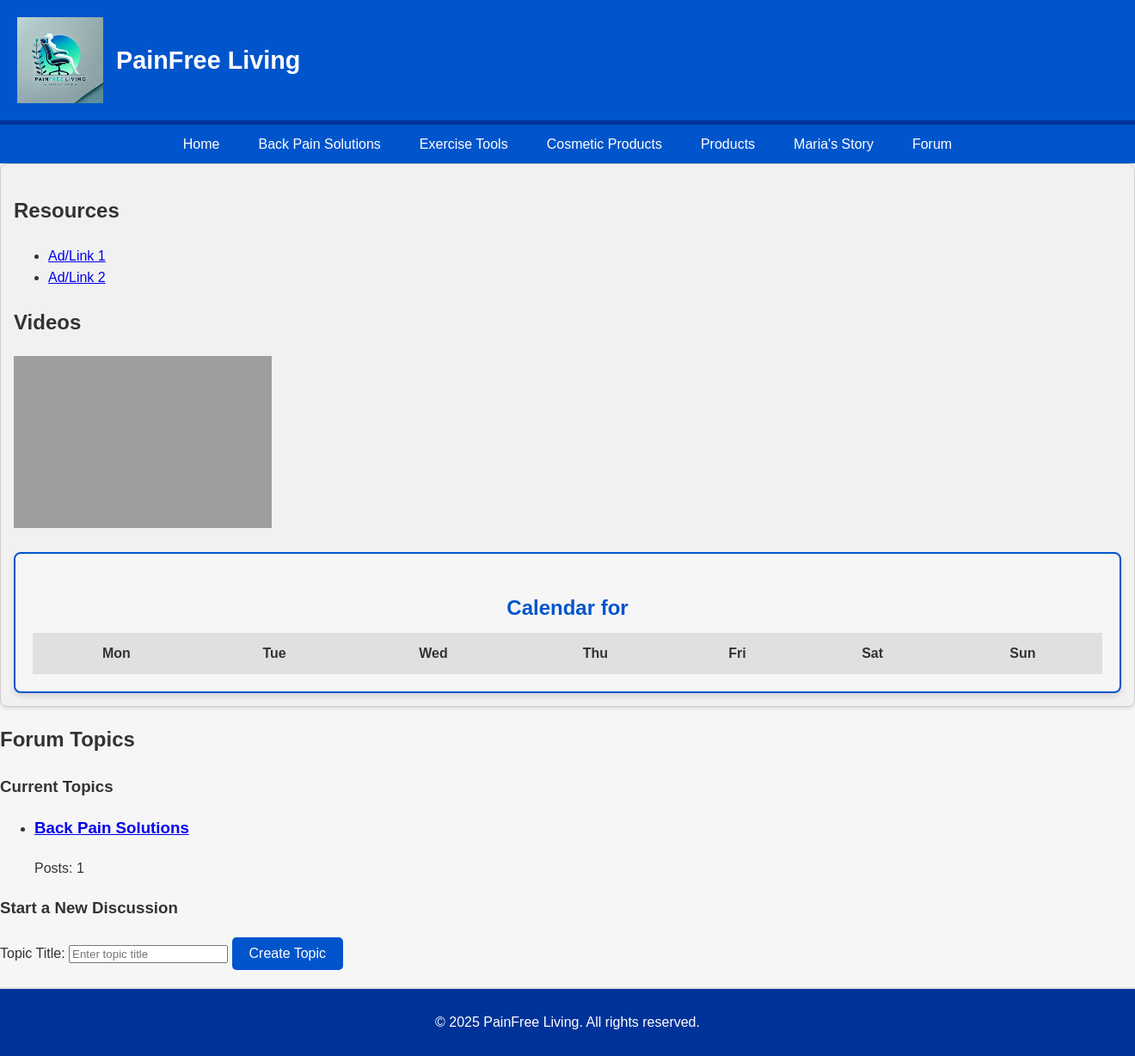
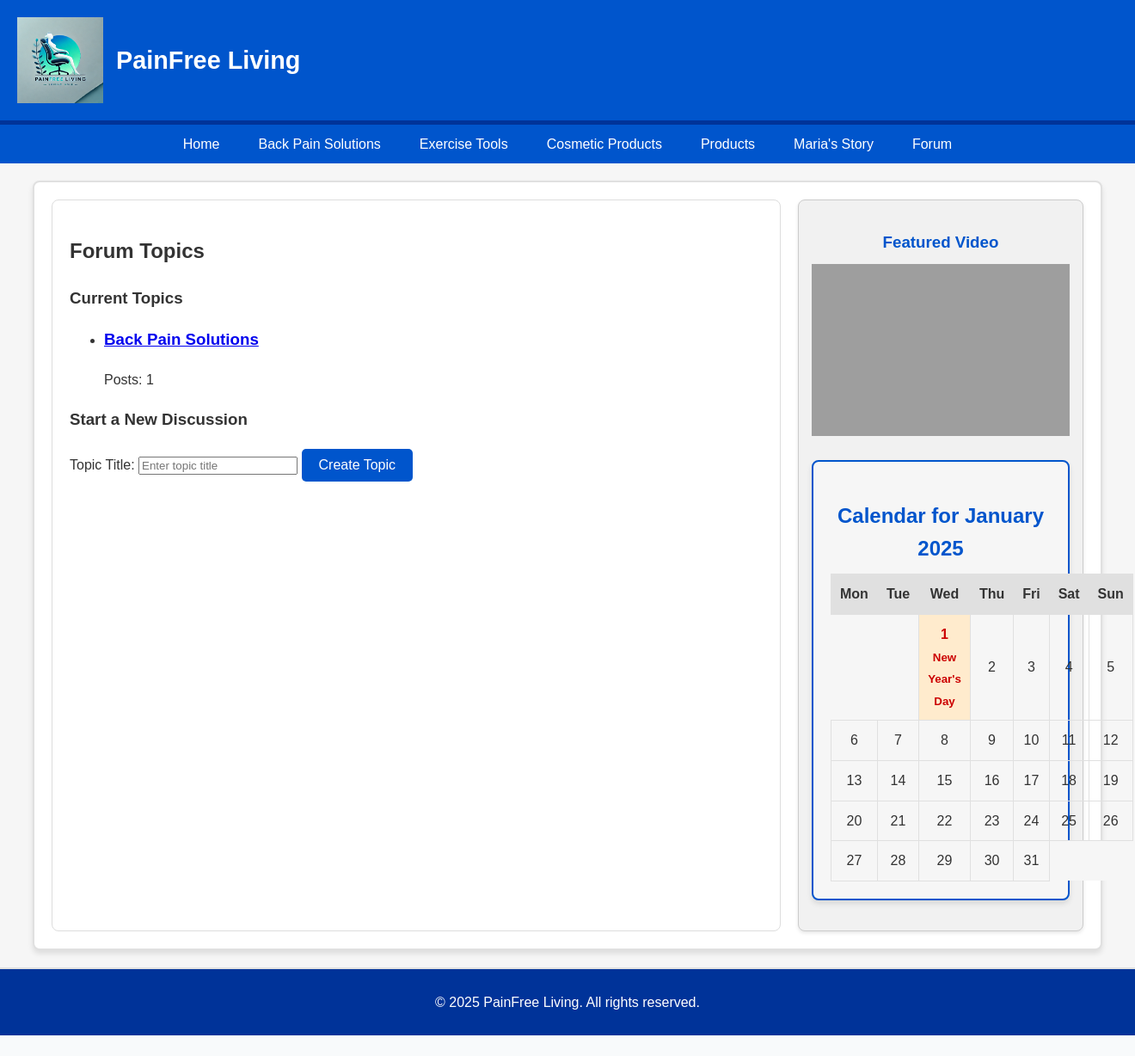
Before and after one commit to Toni-Mag/Toni-Mag, a Flask app: page /forum in a window 1320 px wide. Shown: the whole page at 86% size. After the commit the page ends 1204 px from the top, so only its background shows below. Run offline with Flask 3, Linux system fonts and the light colour scheme; lists and menus that the app fills with data are empty; grey boxes are pictures that could not be loaded.

Commit message:
Updated files with new styles and logo adjustments

```diff
--- a/app.py
+++ b/app.py
@@ -1,7 +1,6 @@
 from flask import Flask, render_template, request, jsonify, abort
 import calendar
 from datetime import datetime
-from functools import lru_cache
 from flask_caching import Cache
 
 # Flask App Configuration
@@ -38,7 +37,6 @@ forum_topics = [
 ]
 
 # Utility Functions
-@lru_cache(maxsize=12)
 def generate_calendar(year, month):
     """Generate a calendar with highlighted holidays."""
     cal = calendar.Calendar()
@@ -49,16 +47,13 @@ def generate_calendar(year, month):
     }
     return month_days, holiday_dates
 
-def find_topic_by_id(topic_id):
-    """Find a forum topic by ID."""
-    return next((topic for topic in forum_topics if topic["id"] == topic_id), None)
+def get_sidebar_content():
+    """Generate sidebar content including ads, videos, and calendar."""
+    today = datetime.today()
+    year, month = today.year, today.month
+    month_days, holiday_dates = generate_calendar(year, month)
+    month_name = calendar.month_name[month]
 
-def generate_new_id(collection):
-    """Generate a new unique ID for a collection."""
-    return max((item["id"] for item in collection), default=0) + 1
-
-def get_sidebar_content():
-    """Generate sidebar content such as ads, videos, and affiliate banners."""
     return {
         "ads": [
             {"title": "Health Gadgets", "url": "#", "image": "/static/images/ad1.jpg"},
@@ -67,27 +62,25 @@ def get_sidebar_content():
         "videos": [
             {"title": "Daily Exercises", "url": "https://www.youtube.com/embed/example1"},
             {"title": "Stress Relief Tips", "url": "https://www.youtube.com/embed/example2"}
-        ]
+        ],
+        "calendar": {
+            "month_days": month_days,
+            "holiday_dates": holiday_dates,
+            "month_name": month_name,
+            "year": year
+        }
     }
+
+def find_topic_by_id(topic_id):
+    """Find a forum topic by ID."""
+    return next((topic for topic in forum_topics if topic["id"] == topic_id), None)
 
 # Routes
 @app.route("/")
-@cache.cached(timeout=60)
 def home():
     """Home page with calendar and sidebar."""
-    today = datetime.today()
-    year, month = today.year, today.month
-    month_days, holiday_dates = generate_calendar(year, month)
-    month_name = calendar.month_name[month]
     sidebar_content = get_sidebar_content()
-    return render_template(
-        "home.html",
-        month_days=month_days,
-        holiday_dates=holiday_dates,
-        month_name=month_name,
-        year=year,
-        sidebar=sidebar_content
-    )
+    return render_template("home.html", sidebar=sidebar_content)
 
 @app.route("/back-pain")
 def back_pain():
--- a/static/css/styles.css
+++ b/static/css/styles.css
@@ -1,3 +1,57 @@
+.content-container {
+    display: flex;
+    gap: 20px;
+    margin: 20px;
+}
+
+main {
+    flex: 3;
+    background: #fff;
+    border: 1px solid #ddd;
+    border-radius: 8px;
+    padding: 20px;
+}
+
+.sidebar {
+    flex: 1;
+    background-color: #f9f9f9;
+    border: 1px solid #ddd;
+    border-radius: 8px;
+    padding: 15px;
+    max-width: 300px;
+    box-shadow: 0px 2px 4px rgba(0, 0, 0, 0.1);
+}
+
+.video-section, .calendar {
+    margin-bottom: 20px;
+}
+
+.calendar h3 {
+    text-align: center;
+    color: var(--primary-color);
+    margin-bottom: 10px;
+}
+
+.calendar table {
+    width: 100%;
+    border-collapse: collapse;
+}
+
+.calendar th, .calendar td {
+    text-align: center;
+    padding: 10px;
+    border: 1px solid var(--border-color);
+}
+
+.calendar td.holiday {
+    background-color: var(--highlight-color);
+    font-weight: bold;
+    color: var(--error-color);
+}
+
+.calendar td.empty {
+    background-color: #f9f9f9;
+}
 /* Основни променливи */
 :root {
     --primary-color: #0055cc;
--- a/templates/base.html
+++ b/templates/base.html
@@ -3,8 +3,8 @@
 <head>
     <meta charset="UTF-8">
     <meta name="viewport" content="width=device-width, initial-scale=1.0">
-    <meta name="description" content="Join discussions and share your experience with pain relief products and solutions.">
-    <meta name="keywords" content="forum, pain relief, back pain, ergonomic tools">
+    <meta name="description" content="PainFree Living - Your guide to a pain-free life.">
+    <meta name="keywords" content="health, pain relief, forum, ergonomic tools, calendar, videos">
     <title>{% block title %}PainFree Living{% endblock %}</title>
     <link rel="stylesheet" href="{{ url_for('static', filename='css/styles.css') }}">
     <link rel="icon" href="{{ url_for('static', filename='images/favicon.ico') }}" type="image/x-icon">
@@ -17,7 +17,7 @@
         </div>
     </header>
     <nav>
-        <ul class="navigation-menu">
+        <ul>
             <li><a href="/">Home</a></li>
             <li><a href="/back-pain">Back Pain Solutions</a></li>
             <li><a href="/exercise-tools">Exercise Tools</a></li>
@@ -27,20 +27,18 @@
             <li><a href="/forum">Forum</a></li>
         </ul>
     </nav>
-    <div class="content-layout">
-        <!-- Sidebar with Calendar -->
+    <div class="content-container">
+        <main>
+            {% block content %}
+            {% endblock %}
+        </main>
         <aside class="sidebar">
-            <h2>Resources</h2>
-            <ul>
-                <li><a href="https://example.com/ad1" target="_blank">Ad/Link 1</a></li>
-                <li><a href="https://example.com/ad2" target="_blank">Ad/Link 2</a></li>
-            </ul>
-            <div class="video-section">
-                <h2>Videos</h2>
-                <iframe width="300" height="200" src="https://www.youtube.com/embed/example1" frameborder="0" allowfullscreen></iframe>
-            </div>
-            <div class="calendar">
-                <h3>Calendar for {{ month_name }} {{ year }}</h3>
+            <section class="video-section">
+                <h3>Featured Video</h3>
+                <iframe width="100%" height="200" src="https://www.youtube.com/embed/example" frameborder="0" allowfullscreen></iframe>
+            </section>
+            <section class="calendar">
+                <h3>Calendar for {{ sidebar.calendar.month_name }} {{ sidebar.calendar.year }}</h3>
                 <table>
                     <thead>
                         <tr>
@@ -54,13 +52,13 @@
                         </tr>
                     </thead>
                     <tbody>
-                        {% for week in month_days %}
+                        {% for week in sidebar.calendar.month_days %}
                         <tr>
                             {% for day in week %}
                             {% if day == 0 %}
                             <td class="empty"></td>
-                            {% elif day in holiday_dates %}
-                            <td class="holiday">{{ day }}<br><small>{{ holiday_dates[day] }}</small></td>
+                            {% elif day in sidebar.calendar.holiday_dates %}
+                            <td class="holiday">{{ day }}<br><small>{{ sidebar.calendar.holiday_dates[day] }}</small></td>
                             {% else %}
                             <td>{{ day }}</td>
                             {% endif %}
@@ -69,13 +67,8 @@
                         {% endfor %}
                     </tbody>
                 </table>
-            </div>
+            </section>
         </aside>
-        <!-- Main Content -->
-        <main>
-            {% block content %}
-            {% endblock %}
-        </main>
     </div>
     <footer>
         <p>&copy; 2025 PainFree Living. All rights reserved.</p>
```
